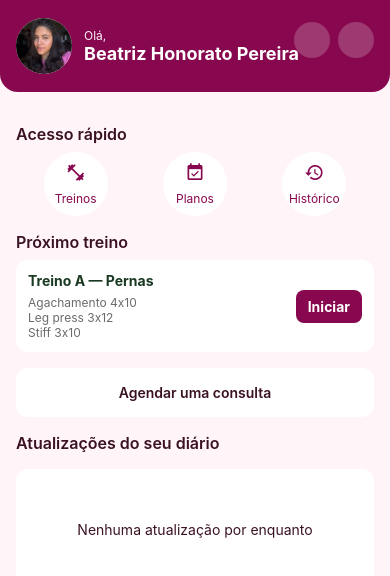
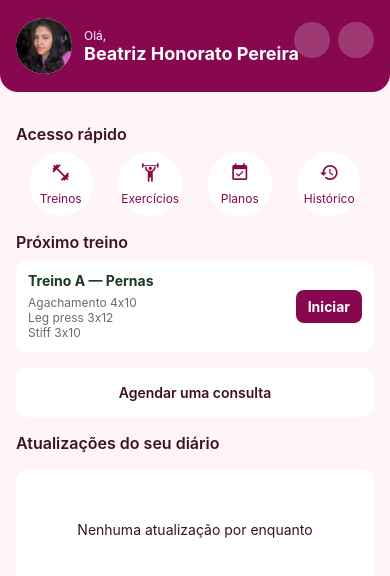
Before and after one commit to SAndrade100/100limites, a React Native app: screen /Home in a window 390 px wide. Shown: the top 576 px of the page. Built offline with nearby package versions, Linux system fonts and the light colour scheme.

Commit message:
chore: adiciona acesso rápido e menu para tela de Exercícios (CRUD)

```diff
--- a/src/components/QuickAccess.tsx
+++ b/src/components/QuickAccess.tsx
@@ -5,6 +5,7 @@ import { StyleSheet, Text, TouchableOpacity, View } from "react-native";
 
 const items = [
   { key: "workouts", label: "Treinos", icon: <MaterialCommunityIcons name="dumbbell" size={20} color="#87084E" /> },
+  { key: "exercises", label: "Exercícios", icon: <MaterialCommunityIcons name="weight-lifter" size={20} color="#87084E" /> },
   { key: "plans", label: "Planos", icon: <MaterialCommunityIcons name="calendar-check" size={20} color="#87084E" /> },
   { key: "history", label: "Histórico", icon: <MaterialCommunityIcons name="history" size={20} color="#87084E" /> },
 ];
@@ -18,6 +19,10 @@ const QuickAccess = () => {
       navigation.navigate('Treinos');
       return;
     }
+      if (key === 'exercises') {
+        navigation.navigate('Exercises');
+        return;
+      }
     if (key === 'plans') {
       navigation.navigate('Planos');
       return;
--- a/src/screens/TreinosScreen.tsx
+++ b/src/screens/TreinosScreen.tsx
@@ -76,10 +76,11 @@ export default function TreinosScreen() {
         icon="plus-box"
         iconColor="#87084E"
         secondaryButton={{
-          text: 'Adicionar Exercício',
+          text: 'Ver Exercícios',
           onPress: () => {
+            // Abre a lista de exercícios (CRUD) a partir do menu
             setShowAddModal(false);
-            navigation.navigate('AddExercise');
+            navigation.navigate('Exercises');
           },
         }}
         primaryButton={{
```
